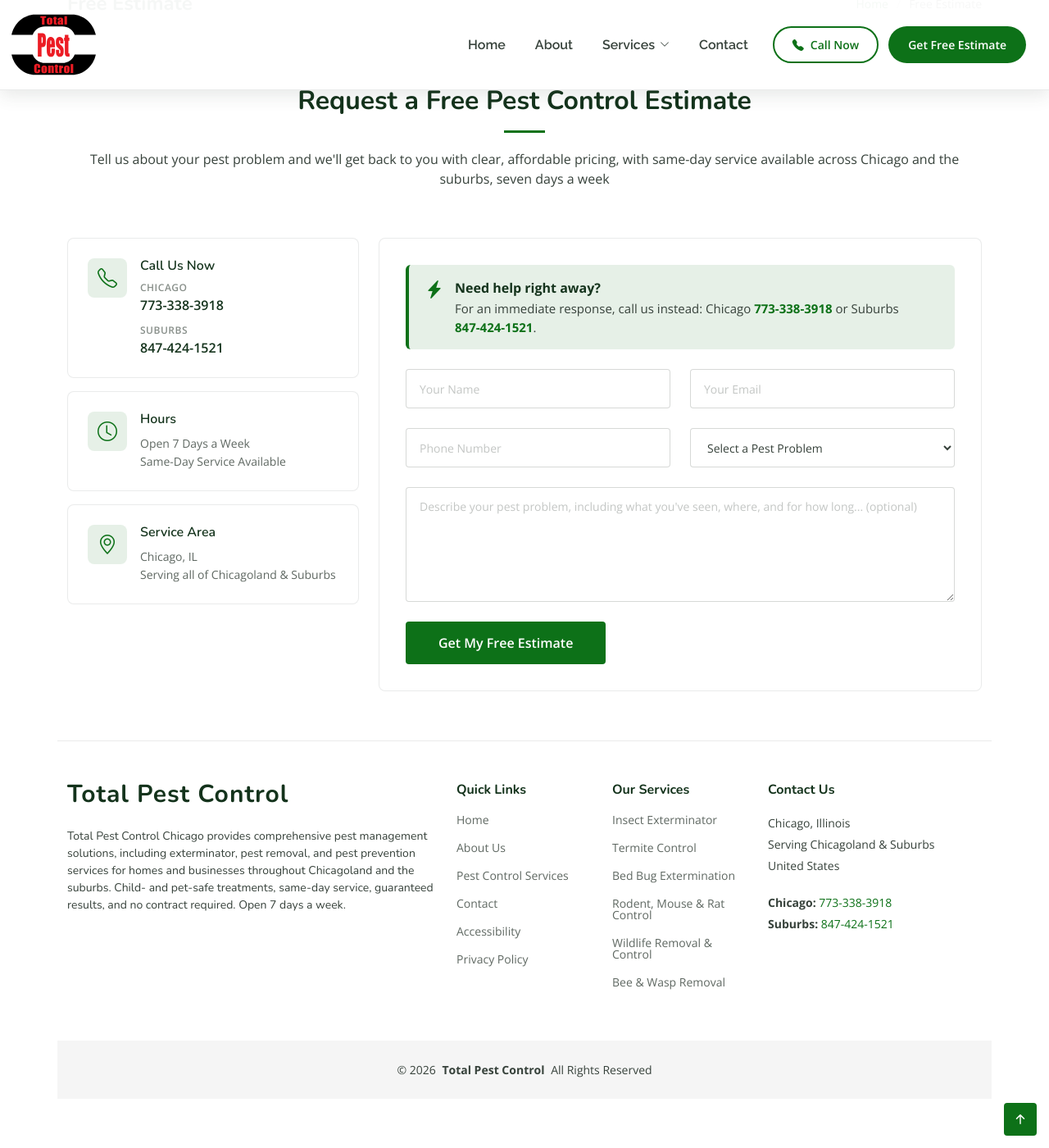
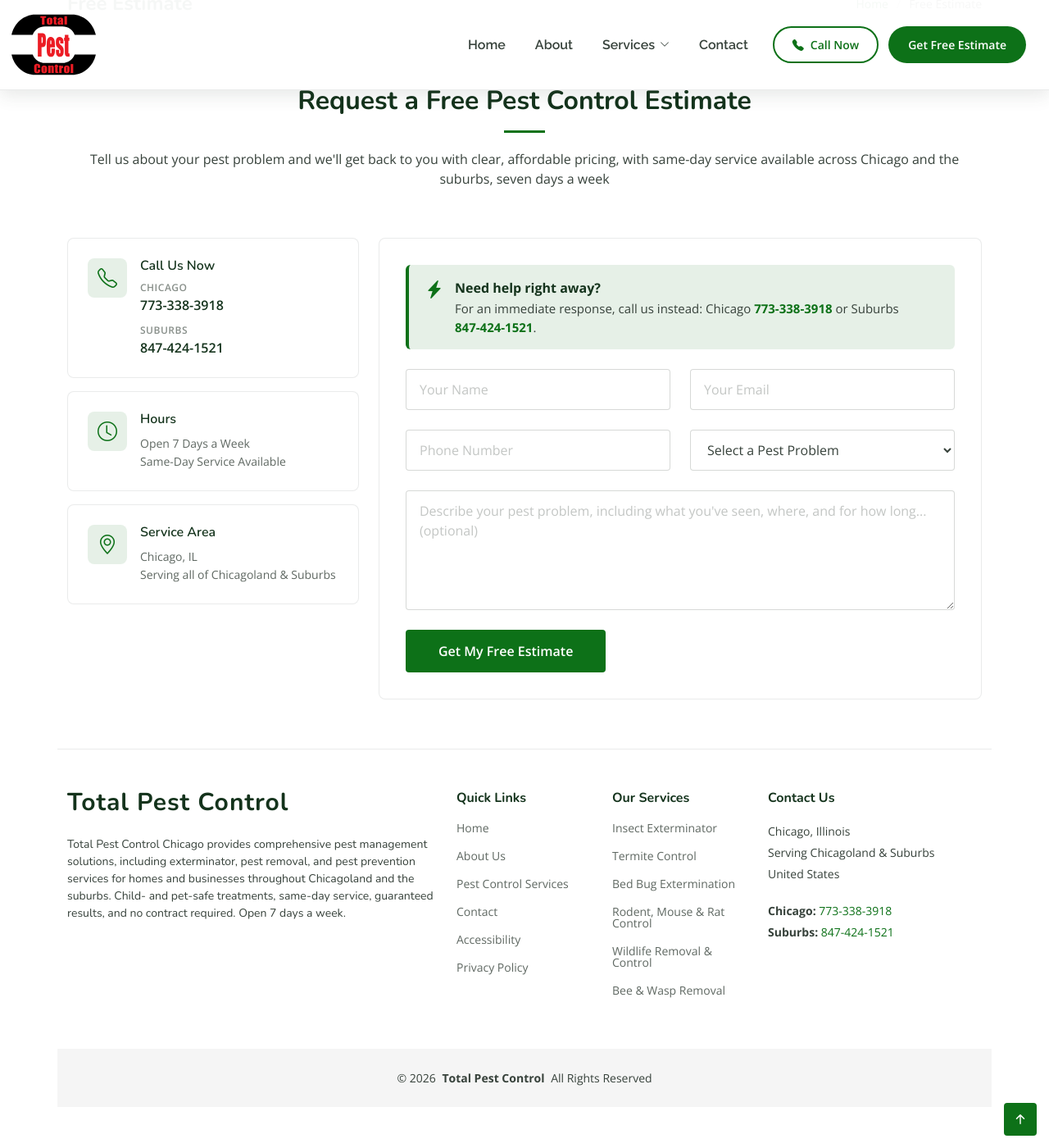
Before and after one commit to Total-Pest-Control-Chicago/jekyll-site, a Jekyll site: the page built from estimate.html, in a window 1280 px wide and 1400 px high, scrolled down 145 px. Shown: the whole window at 82% size. Built offline with Jekyll 4.4.1, drawn with Linux system fonts in a browser that asks for light colours; nearby versions of some CDN libraries; library files that are not in the unit come from our copies; comment, search, counter and statistics services are not loaded.

Commit message:
fix form zoom issue

```diff
--- a/_includes/head.html
+++ b/_includes/head.html
@@ -29,7 +29,7 @@
   <link href="{{ '/assets/vendor/swiper/swiper-bundle.min.css' | relative_url }}" rel="stylesheet">
 
   <!-- Main CSS File -->
-  <link href="{{ '/assets/css/main.css' | relative_url }}" rel="stylesheet">
+  <link href="{{ '/assets/css/main.css' | relative_url }}?v={{ site.time | date: '%s' }}" rel="stylesheet">
 
   <!-- =======================================================
   * Template Name: Constructify
--- a/assets/css/main.css
+++ b/assets/css/main.css
@@ -2596,22 +2596,12 @@ section,
 .contact .contact-form-wrap textarea {
   color: var(--default-color);
   background-color: var(--surface-color);
-  font-size: 14px;
+  /* 16px minimum: iOS zooms in on focused fields with a smaller font-size */
+  font-size: 16px;
   border-color: color-mix(in srgb, var(--default-color), transparent 80%);
   padding: 12px 16px;
   border-radius: 4px;
   min-height: 48px;
-}
-
-/* iOS zooms in on focused fields with a font-size under 16px */
-@media (pointer: coarse) {
-  .contact .contact-form-wrap input[type=text],
-  .contact .contact-form-wrap input[type=email],
-  .contact .contact-form-wrap input[type=tel],
-  .contact .contact-form-wrap select,
-  .contact .contact-form-wrap textarea {
-    font-size: 16px;
-  }
 }
 
 .contact .contact-form-wrap input[type=text]:focus,
```
